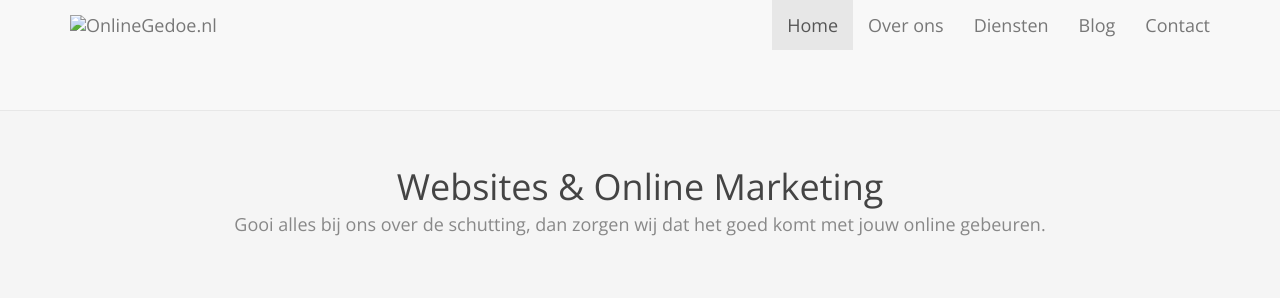
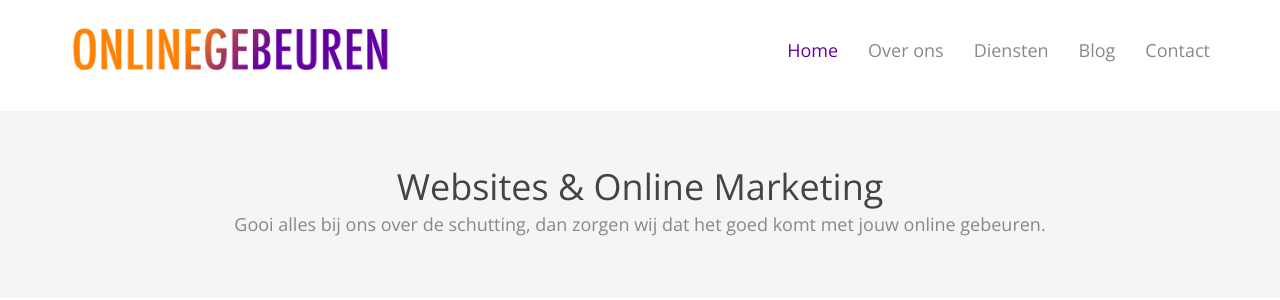
Before and after one commit to Nizzlay/onlinegebeuren, a Jekyll site: the page built from _pages/home.html, in a window 1280 px wide. Shown: the top 300 px of the page. Built offline with Jekyll 4.4.1, drawn with Linux system fonts in a browser that asks for light colours; nearby versions of some CDN libraries; library files that are not in the unit come from our copies.

Commit message:
logoo wiehoee

```diff
--- a/_includes/header.html
+++ b/_includes/header.html
@@ -30,7 +30,7 @@
             <span class="icon-bar"></span>
             <span class="icon-bar"></span>
           </button>
-          <a class="navbar-brand" href="#"><img class="logo" src="logo.png" alt="OnlineGedoe.nl"/></a>
+          <a class="navbar-brand" href="#"><img class="logo" src="images/logo.png" alt="OnlineGedoe.nl"/></a>
         </div>
         <div id="navbar" class="navbar-collapse collapse">
           <ul class="nav navbar-nav navbar-right">
--- a/style.scss
+++ b/style.scss
@@ -1,8 +1,8 @@
 ---
 ---
 
+@import "bootstrap.min";
+
 @import "custom-bootstrap";
 
-@import "bootstrap.min";
-
 @import "richard";
```
Also changed, not shown: images/logo.png (added).
